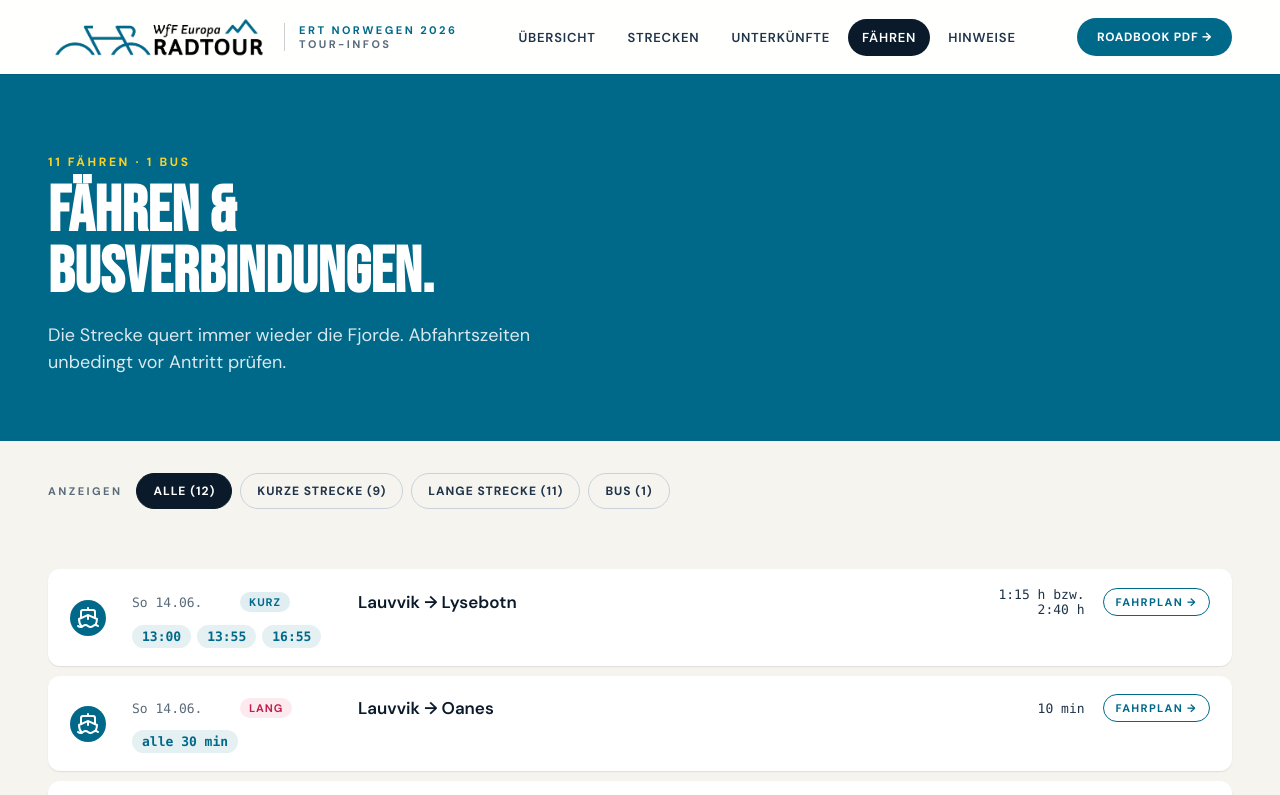
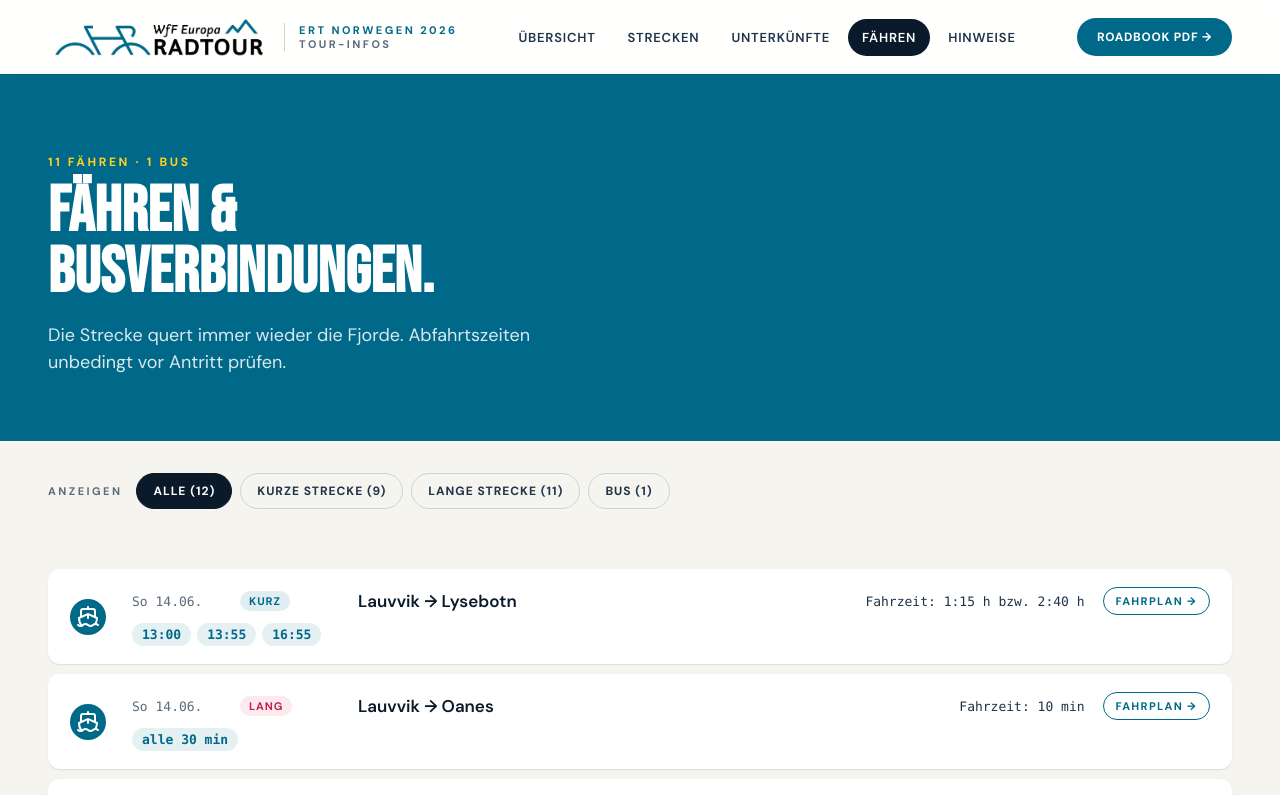
Before and after one commit to todofixme/touren, a React (Vite) app in the folder norwegen/: page /norwegen/faehren in a window 1280 px wide. Shown: the top 795 px of the page. Built offline with nearby package versions, Linux system fonts and the light colour scheme.

Commit message:
fix: avoid duration overlapping schedule-button

```diff
--- a/norwegen/src/pages/FerryPage.jsx
+++ b/norwegen/src/pages/FerryPage.jsx
@@ -24,7 +24,7 @@ function TransitRow({ t }) {
         ))}
       </div>
       <div className="t-route">{t.route}</div>
-      <div className="t-dur">{t.duration || '–'}</div>
+      <div className="t-dur"><nobr>Fahrzeit: {t.duration || '–'}</nobr> </div>
       <div className="t-links">
         {schedules.map((url, i) => (
           <a key={url} href={url} target="_blank" rel="noopener noreferrer">
--- a/norwegen/src/styles.css
+++ b/norwegen/src/styles.css
@@ -246,7 +246,7 @@ a { color: inherit; }
 .ferry-hero p { color: rgba(255,255,255,0.85); max-width: 560px; font-size: 18px; margin: 0; }
 .ferry-section { padding: 60px 48px 30px; max-width: 1280px; margin: 0 auto; }
 .transit-list { display: flex; flex-direction: column; gap: 10px; }
-.transit-row { display: grid; grid-template-columns: 44px 90px 100px 1fr 120px auto; grid-template-rows: auto auto; column-gap: 18px; row-gap: 8px; align-items: center; padding: 18px 22px; background: #fff; border-radius: 12px; box-shadow: var(--sh-1); transition: transform .12s, box-shadow .12s; }
+.transit-row { display: grid; grid-template-columns: 44px 90px 100px 1fr auto auto; grid-template-rows: auto auto; column-gap: 18px; row-gap: 8px; align-items: center; padding: 18px 22px; background: #fff; border-radius: 12px; box-shadow: var(--sh-1); transition: transform .12s, box-shadow .12s; }
 .transit-row:hover { box-shadow: var(--sh-2); }
 .transit-row .t-kind { width: 36px; height: 36px; border-radius: 999px; display: inline-flex; align-items: center; justify-content: center; grid-column: 1; grid-row: 1 / 3; align-self: center; }
 .transit-row.ferry .t-kind { background: var(--c-ocean-blue); color: #fff; }
```
